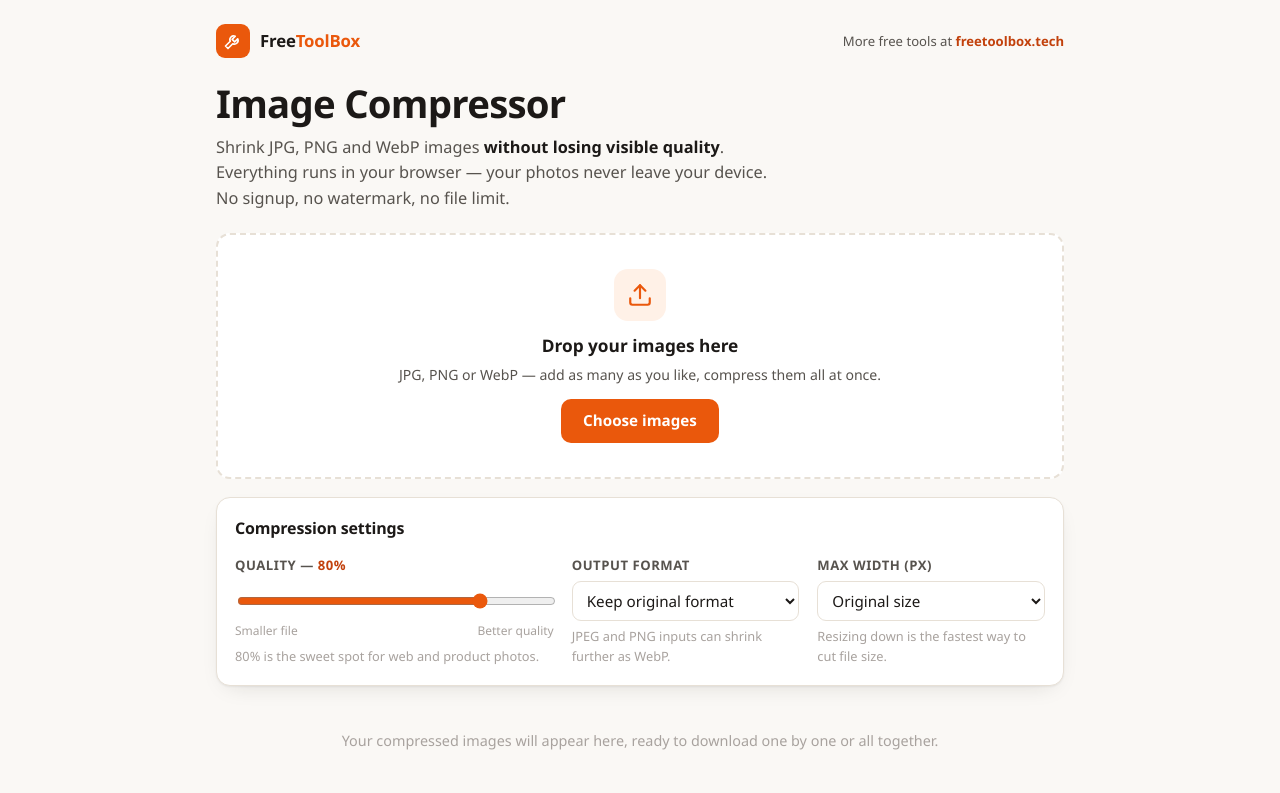
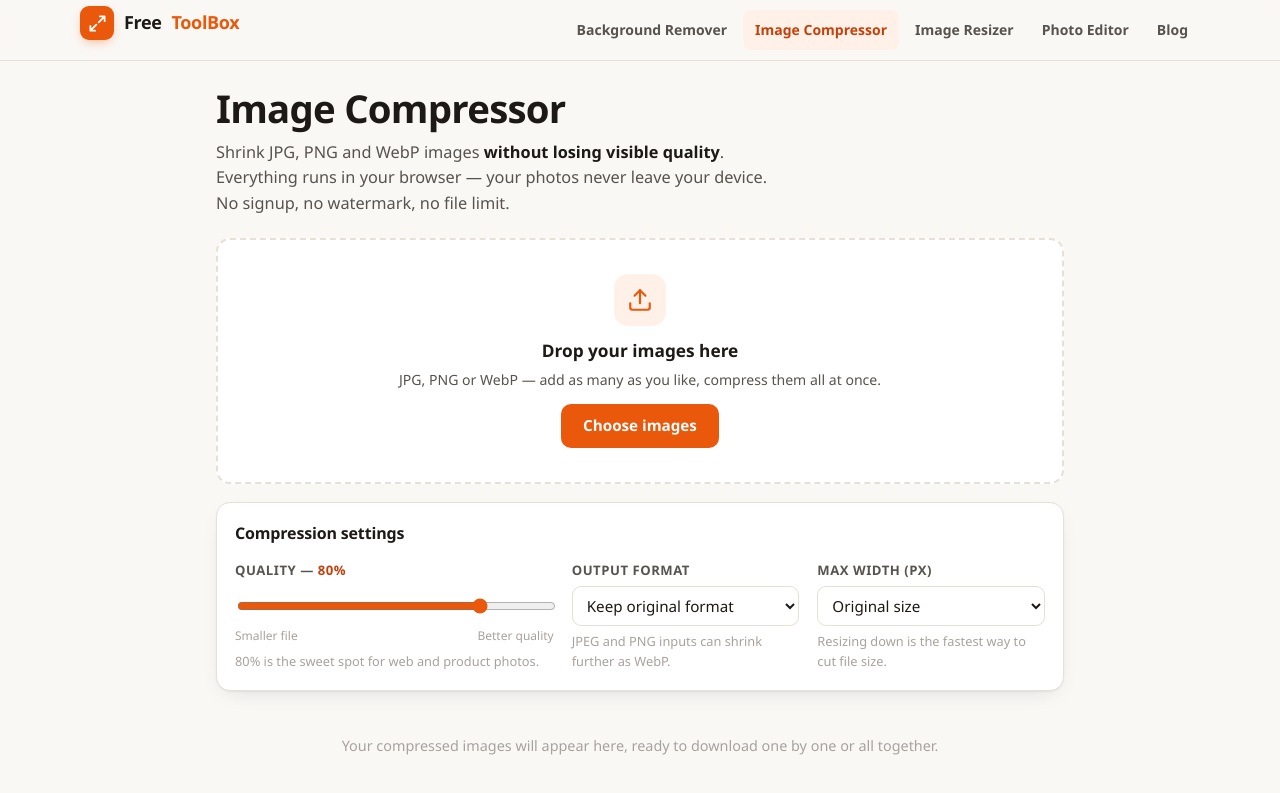
Before and after one commit to zs260400046asa-web/freetoolbox-tech, a plain HTML site: page image-compressor/index.html in a window 1280 px wide. Shown: the top 793 px of the page. Drawn offline with nearby package versions, Linux system fonts and the light colour scheme.

Commit message:
Add header nav to Image Compressor page (was missing topbar)

```diff
--- a/image-compressor/index.html
+++ b/image-compressor/index.html
@@ -250,18 +250,47 @@
       .sibling p { margin: 0; color: var(--ink-2); font-size: .92rem; }
       footer { margin-top: 44px; padding-top: 18px; border-top: 1px solid var(--line); color: var(--ink-3); font-size: .85rem; display: flex; gap: 12px; flex-wrap: wrap; }
       footer a { color: var(--ink-2); }
+
+      /* ---------- Top bar ---------- */
+      .topbar{position:sticky;top:0;z-index:40;background:color-mix(in srgb,var(--bg) 88%,transparent);backdrop-filter:blur(10px);-webkit-backdrop-filter:blur(10px);border-bottom:1px solid var(--line)}
+      .topbar-in{max-width:1160px;margin:0 auto;padding:0 20px;height:60px;display:flex;align-items:center;gap:16px}
+      .topbar .brand{display:flex;align-items:center;gap:10px;font-weight:800;font-size:18px;letter-spacing:-.02em;color:var(--ink);text-decoration:none}
+      .topbar .brand:hover{text-decoration:none}
+      .topbar .brand-mark{width:34px;height:34px;border-radius:9px;background:var(--brand);display:grid;place-items:center;flex:none;box-shadow:0 4px 12px -4px rgba(232,93,12,.55)}
+      .topbar .brand-mark svg{width:19px;height:19px;stroke:#fff}
+      .topbar .brand em{font-style:normal;color:var(--brand)}
+      .topnav{margin-left:auto;display:flex;gap:4px;align-items:center;flex-wrap:wrap}
+      .topnav a{color:var(--ink-2);font-size:14px;font-weight:600;padding:9px 12px;border-radius:8px;min-height:36px;display:inline-flex;align-items:center;text-decoration:none}
+      .topnav a:hover{color:var(--ink);background:var(--surface-2);text-decoration:none}
+      .topnav a.active{color:var(--brand-dark);background:var(--brand-soft)}
+      @media (max-width:640px){
+        .topbar-in{height:auto;min-height:56px;padding-top:8px;padding-bottom:8px;flex-wrap:wrap;row-gap:2px}
+        .topnav{margin-left:0;width:100%;gap:2px}
+        .topnav a{padding:8px 7px;font-size:12.5px}
+        .topbar .brand{font-size:16px}
+      }
     </style>
   </head>
   <body>
+<header class="topbar">
+  <div class="topbar-in">
+    <a class="brand" href="https://freetoolbox.tech/">
+      <span class="brand-mark" aria-hidden="true">
+        <svg viewBox="0 0 24 24" fill="none" stroke-width="2.2" stroke-linecap="round" stroke-linejoin="round"><path d="M15 3h6v6M9 21H3v-6M21 3l-7.5 7.5M3 21l7.5-7.5"/></svg>
+      </span>
+      Free<em>ToolBox</em>
+    </a>
+    <nav class="topnav" aria-label="Free tools">
+      <a href="https://freetoolbox.tech/">Background Remover</a>
+      <a href="#" class="active" aria-current="page">Image Compressor</a>
+      <a href="https://freetoolbox.tech/image-resizer/">Image Resizer</a>
+      <a href="https://freetoolbox.tech/photo-editor/">Photo Editor</a>
+      <a href="https://freetoolbox.tech/blog/">Blog</a>
+    </nav>
+  </div>
+</header>
+
     <div class="wrap">
-
-      <div class="brand">
-        <div class="mark" aria-hidden="true">
-          <svg viewBox="0 0 24 24" fill="none" stroke="#fff" stroke-width="2" stroke-linecap="round" stroke-linejoin="round"><path d="M14.7 6.3a4.5 4.5 0 0 0-6 6L3 18l3 3 5.7-5.7a4.5 4.5 0 0 0 6-6L14 13l-3-3 3.7-3.7z"/></svg>
-        </div>
-        <div class="name">Free<span>ToolBox</span></div>
-        <div class="tag">More free tools at <a href="https://freetoolbox.tech" target="_blank" rel="noopener">freetoolbox.tech</a></div>
-      </div>
 
       <h1>Image Compressor</h1>
       <p class="lede">Shrink JPG, PNG and WebP images <strong>without losing visible quality</strong>. Everything runs in your browser — your photos never leave your device. No signup, no watermark, no file limit.</p>
```
